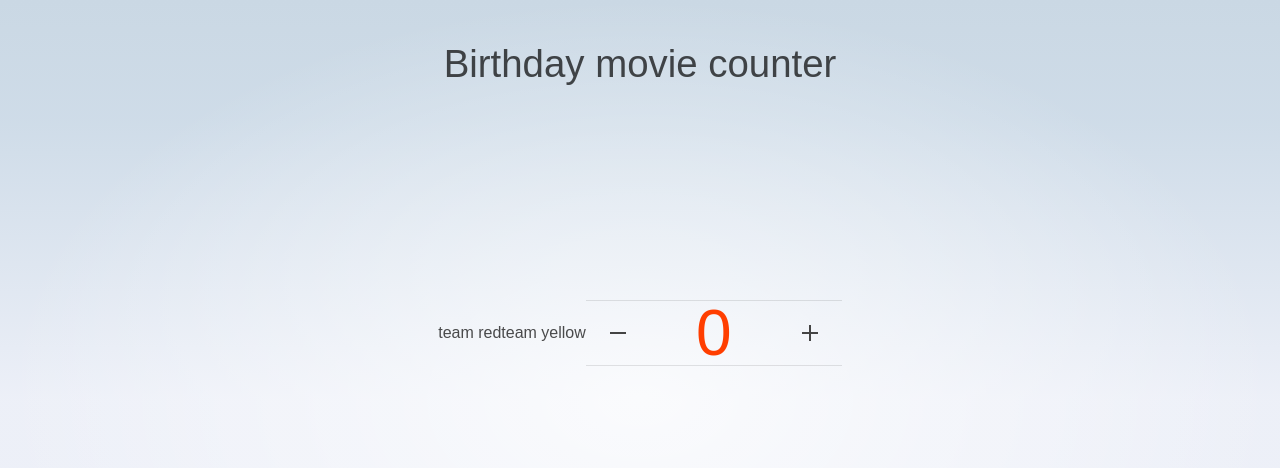
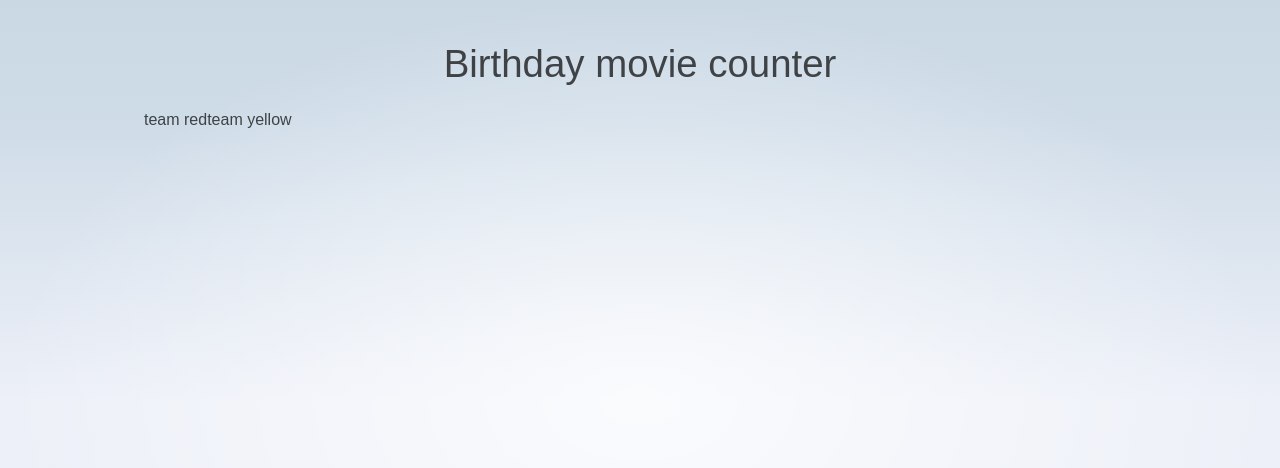
Before and after one commit to MyNameIsKilian/svelte-counter, a SvelteKit app: page / in a window 1280 px wide. Shown: the top 468 px of the page. Built offline with nearby package versions, Linux system fonts and the light colour scheme.

Commit message:
Update +page.svelte

```diff
--- a/src/routes/+page.svelte
+++ b/src/routes/+page.svelte
@@ -17,18 +17,16 @@ team red
 	<div class="team yellow">
 team yellow
 	</div>
-	<Counter />
 </section>
 
 <style>
 	section {
 		display: flex;
-		justify-content: center;
-		align-items: center;
-		flex: 0.6;
 	}
+
 	team {
 		flex-grow: 1;
+		width: 50%;
 	}
 
 	red {
```
